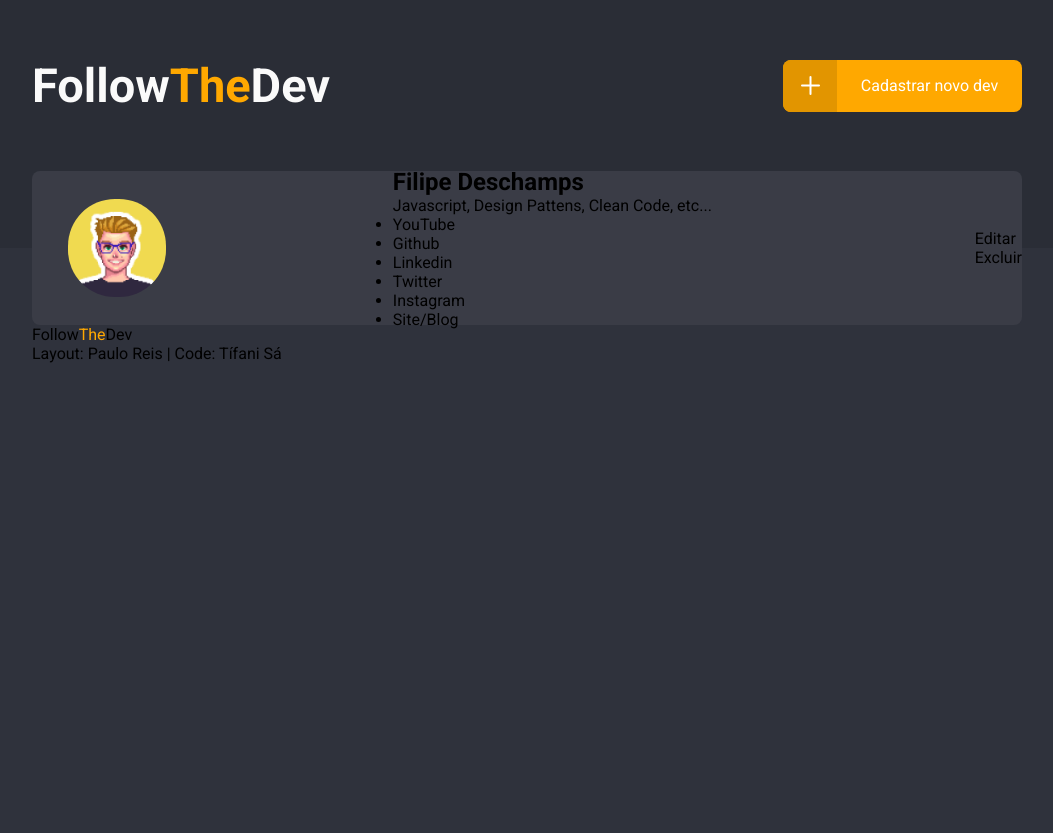
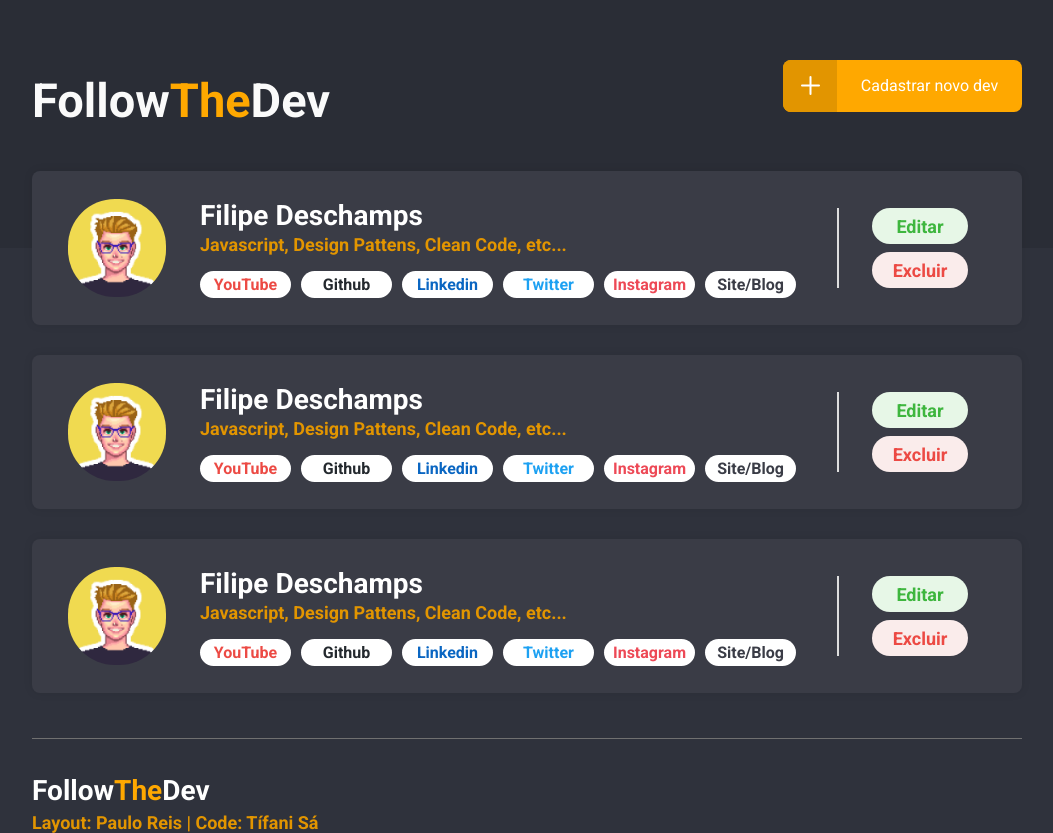
Before and after one commit to tifanisds/followthedev, a plain HTML site: page index.html in a window 1280 px wide. Shown: the whole page, without its empty margins (113-1166 px from the left). Before the commit the page ends 800 px from the top, so only its background shows below. Drawn offline with Linux system fonts and the light colour scheme.

Commit message:
css finalizado

```diff
--- a/css/styles.css
+++ b/css/styles.css
@@ -29,8 +29,20 @@ body::after {
     margin: 0 auto;
 }
 
+.content {
+    width: 639px;
+}
+
 .pill {
-
+    background-color: #FFFFFF;
+    margin-right: 10px;
+    width: 91px;
+    height: 27px;
+    display: flex;
+    justify-content: center;
+    align-items: center;
+    border-radius: 26px;
+    font-weight: bold;
 }
 
 header .brand {
@@ -85,18 +97,118 @@ header {
     background-color: #3A3C46;
     border-radius: 8px;
     display: flex;
-    justify-content: space-between;
     align-items: center;
+    box-shadow: 0px 0 10px #00000016;
+    margin-bottom: 30px;
 }
 
 .avatar img {
     width: 98px;
     height: 98px;
     border-radius: 47px;
-    margin-left: 36px;
 }
 
 .avatar {
     width: 98px;
     height: 98px;
+    margin-left: 36px;
+    margin-right: 34px;
 }
+
+ul li {
+    list-style: none;
+
+}
+
+ul {
+    display: flex;
+}
+
+.youtube {
+    color: #EC4A44;
+}
+
+.github {
+    color: #24292E;
+}
+
+.linkedin {
+    color: #0A66C2;
+}
+
+.twitter {
+    color: #1DA1F2;
+}
+
+.instagram {
+    color: #ED4956;
+}
+
+.site-blog {
+    color: #3A3C46;
+}
+
+h2 {
+    font-size: 28px;
+    font-weight: bold;
+    color: #FFFFFF;
+    margin-bottom: 2px;
+}
+
+p {
+    font-size: 18px;
+    font-weight: bold;
+    color: #E29500;
+    margin-bottom: 16px;
+}
+
+.action-button {
+    font-size: 18px;
+    font-weight: bold;
+    width: 96px;
+    height: 36px;
+    border-radius: 26px;
+}
+
+.actions {
+    display: flex;
+    flex-direction: column;
+    border-left: 2px solid #DEDEDE;
+    padding-left: 33px;
+}
+
+.edit {
+    background-color: #E7F7E7;
+    color: #3EB63E;
+    display: flex;
+    justify-content: center;
+    align-items: center;
+}
+
+.delete {
+    background-color: #FAECEB;
+    color: #EC4A44;
+    display: flex;
+    justify-content: center;
+    align-items: center;
+    margin-top: 8px;
+    margin-right: 54px;
+}
+
+footer {
+    margin-top: 45px;
+    border-top: 1px solid #707070;
+}
+.brand {
+    color: #FFFFFF;
+    font-size: 28px;
+    font-weight: bold;
+    margin-top: 35px;
+    margin-bottom: 5px;
+}
+
+.credits {
+    font-size: 18px;
+    font-weight: bold;
+    color: #E29500;
+}
--- a/index.html
+++ b/index.html
@@ -34,10 +34,54 @@
                 </ul>
             </div>
             <div class="actions">
-                <div class="edit">Editar</div>
-                <div class="delete">Excluir</div>
+                <div class="action-button edit">Editar</div>
+                <div class="action-button delete">Excluir</div>
             </div>
         </div>
+        <div class="card">
+            <div class="avatar">
+                <img src="./img/avatar-deschamps.png" alt="avatar">
+            </div>
+            <div class="content">
+                <h2>Filipe Deschamps</h2>
+                <p>Javascript, Design Pattens, Clean Code, etc...</p>
+                <ul>
+                    <li class="pill youtube">YouTube</li>
+                    <li class="pill github">Github</li>
+                    <li class="pill linkedin">Linkedin</li>
+                    <li class="pill twitter">Twitter</li>
+                    <li class="pill instagram">Instagram</li>
+                    <li class="pill site-blog">Site/Blog</li>
+                </ul>
+            </div>
+            <div class="actions">
+                <div class="action-button edit">Editar</div>
+                <div class="action-button delete">Excluir</div>
+            </div>
+        </div>
+
+        <div class="card">
+            <div class="avatar">
+                <img src="./img/avatar-deschamps.png" alt="avatar">
+            </div>
+            <div class="content">
+                <h2>Filipe Deschamps</h2>
+                <p>Javascript, Design Pattens, Clean Code, etc...</p>
+                <ul>
+                    <li class="pill youtube">YouTube</li>
+                    <li class="pill github">Github</li>
+                    <li class="pill linkedin">Linkedin</li>
+                    <li class="pill twitter">Twitter</li>
+                    <li class="pill instagram">Instagram</li>
+                    <li class="pill site-blog">Site/Blog</li>
+                </ul>
+            </div>
+            <div class="actions">
+                <div class="action-button edit">Editar</div>
+                <div class="action-button delete">Excluir</div>
+            </div>
+        </div>
+
         <footer>
             <div class="brand">Follow<span>The</span>Dev</div>
             <div class="credits">Layout: Paulo Reis | Code: Tífani Sá</div>
```
